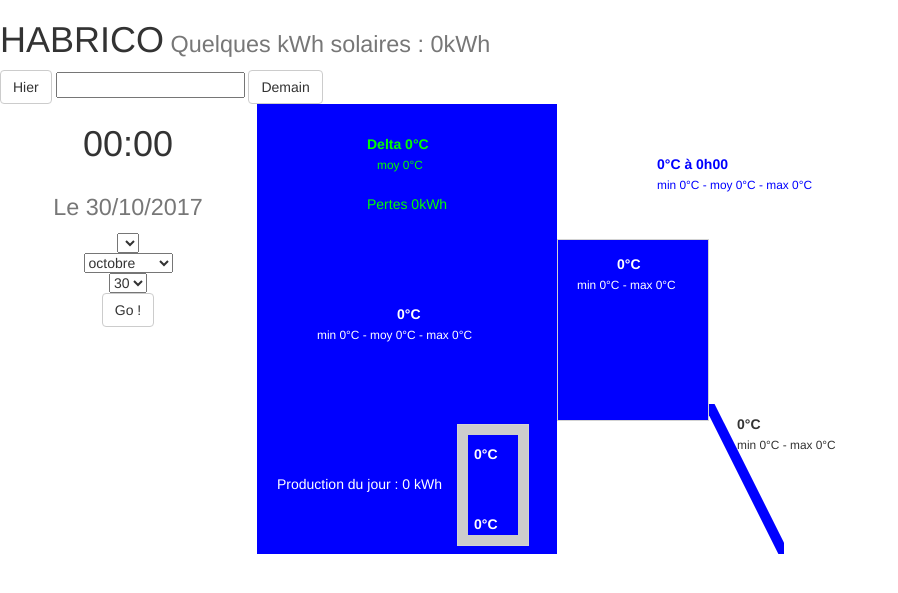
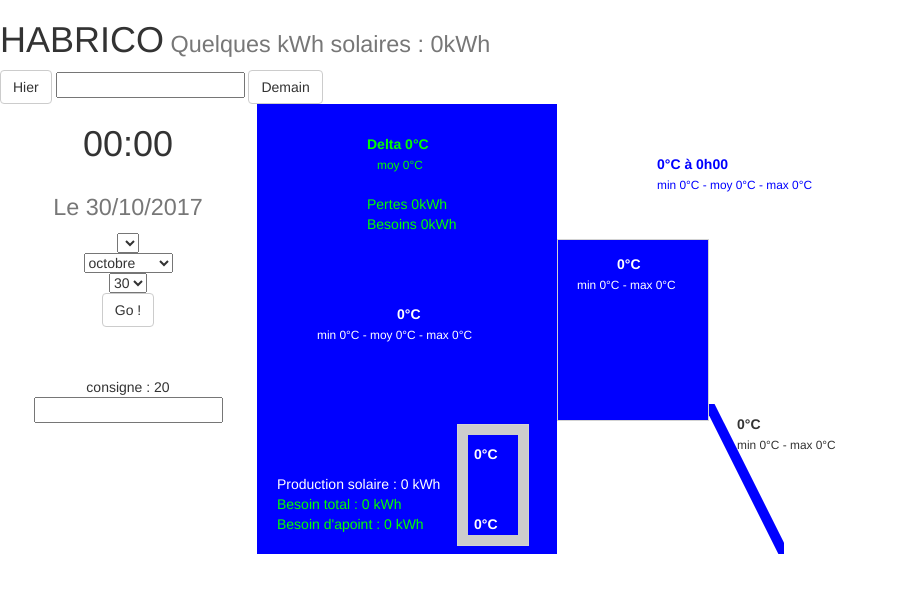
Before and after one commit to gildeluermoz/solarview, a Flask app: page / in a window 1280 px wide. Shown: the top 593 px of the page, without its empty margins (0-898 px from the left). Run offline with Flask 2, Linux system fonts and the light colour scheme; lists and menus that the app fills with data are empty; some libraries are stand-ins or nearby versions.

Commit message:
slider consigne + ajout besoin d'apoint

```diff
--- a/static/app/actionsMethods.js
+++ b/static/app/actionsMethods.js
@@ -1,6 +1,6 @@
 var actionsMethods = {
     methods: {
-        // slider constructor and actions
+        // time slider constructor and actions
         timeSlider: function () {
             // slider constructor
             self = this;
@@ -9,7 +9,26 @@ var actionsMethods = {
             });
             //action when slider slide
             self.appSlider.on("slide", function (sliderValue) {
+                self.currentTimeIndex = sliderValue;
                 self.updateCanvas(sliderValue);
+            });
+        },
+
+        // consigne slider constructor and actions
+        kSlider: function () {
+            // slider constructor
+            self = this;
+            self.consigneSlider = new Slider('#kSlid', {
+                tooltip: 'show'
+            });
+            //action when slider slide
+            self.consigneSlider.on("slide", function (sliderValue) {
+                let index = 0;
+                if (self.currentTimeIndex >= 0) { index = self.currentTimeIndex; }
+                self.kAmbianceNeeded = sliderValue;
+                self.qDayNeeded = self.getQDayNeeded();
+                self.qDayApoint = self.getQDayApoint();
+                self.updateCanvas(index);
             });
         },
 
@@ -42,6 +61,8 @@ var actionsMethods = {
                     this.maxExt = Math.round(this.dayMeteoStats.maxExt * 10) / 10;
                     this.moyExt = Math.round(this.dayMeteoStats.moyExt * 10) / 10;
                     this.moyDelta = Math.round((this.moyMaison - this.moyExt) * 10) / 10;
+                    this.qDayNeeded = this.getQDayNeeded();
+                    this.qDayApoint = this.getQDayApoint();
                     // when all datas are recieved : update template's values
                     this.updateCanvas(0);
                 }, response => {
--- a/static/app/appDatas.js
+++ b/static/app/appDatas.js
@@ -58,7 +58,15 @@ var appDatas = {
         maxDelta: 0,
         moyDelta: 0,
 
-        currentHeatLoss:0,
+        //calcul des pertes et des besoins thermiques
+        currentHeatLoss: 0, //pertes thermiques instantanées constatées
+        currentHeatNeeded: 0, //besoin d'apoint pour la température de consigne
+        consigneSlider: {}, //consigne Slider object
+        kAmbianceNeeded: 20, //température de consigne (slider)
+        kAmbianceNeededMin: 5, //température de consigne mini (slider)
+        kAmbianceNeededMax: 30, //température de consigne maxi (slider)
+        qDayNeeded: 0, // pertes thermiques totales
+        qDayApoint : 0, //besoins d'appoint
 
         showBallonOut: true, //pilote l'affichage de la circulation radiateur
         showSolarFlow: true, //pilote l'affichage de la circulation solaire
@@ -109,7 +117,7 @@ var appDatas = {
         sDay: 30,
         cTime: "00:00",
 
-        //Slider object
+        //time Slider object
         appSlider: {},
 
         // slider index values
--- a/static/app/calculateMethods.js
+++ b/static/app/calculateMethods.js
@@ -16,7 +16,99 @@ var calculateMethods = {
                 ) * deltaHomeOutside)
             + ((this.lambda.flor) * this.kCellar)
             + ((this.lambda.southDownWall) * deltaHomeVeranda);
-            return Math.round((heatLoss / 1000) * 100) / 100;
+            return Math.round((heatLoss * 1.03 / 1000) * 100) / 100;
+        },
+        getCurrentHeatNeeded: function (kInside, kVeranda, kOutside) {
+            let heatLoss = 0;
+            if (kInside < this.kAmbianceNeeded){
+                let deltaHomeOutside = this.kAmbianceNeeded - kOutside;
+                let deltaHomeVeranda = this.kAmbianceNeeded - kVeranda;
+                heatLoss = (
+                    (
+                        this.lambda.roof
+                        + this.lambda.northWall
+                        + this.lambda.eastWall
+                        + this.lambda.westUpWall
+                        + this.lambda.westDownWall
+                        + this.lambda.southUpWall
+                        + this.lambda.windows
+                        + this.lambda.airRenew
+                    ) * deltaHomeOutside)
+                    + ((this.lambda.flor) * this.kCellar)
+                    + ((this.lambda.southDownWall) * deltaHomeVeranda);
+            }
+            return Math.round((heatLoss * 1.03 / 1000) * 100) / 100;
+        },
+        getQDayNeeded: function () {
+            let qNeeded = 0;
+            if (this.dataLines.length > 0) {
+                var meteo = this.dayMeteo;
+                var heatLoss = 0;
+                var kOutside = 0;
+                for(line of this.dataLines){
+                    //récupération de la température extérieure 'kOutside' pour l'heure courante
+                    for (let m of meteo) {
+                        if (m.ctime >= (parseInt(line.ctime.slice(0, 2)) - 2)) {
+                            kOutside = Math.round(m.t * 10) / 10;
+                            break;
+                        }
+                    }
+                    //calcul des pertes pour la minute courante
+                    let deltaHomeOutside = this.kAmbianceNeeded - kOutside;
+                    let deltaHomeVeranda = this.kAmbianceNeeded - line.t5;
+                    heatLoss = (
+                        (
+                            this.lambda.roof
+                            + this.lambda.northWall
+                            + this.lambda.eastWall
+                            + this.lambda.westUpWall
+                            + this.lambda.westDownWall
+                            + this.lambda.southUpWall
+                            + this.lambda.windows
+                            + this.lambda.airRenew
+                        ) * deltaHomeOutside)
+                        + ((this.lambda.flor) * this.kCellar)
+                        + ((this.lambda.southDownWall) * deltaHomeVeranda);
+                    qNeeded += heatLoss;
+                }
+            }
+            return Math.round(((qNeeded * 1.03 / 1000) / 60) * 100) / 100;
+        },
+        getQDayApoint: function () {
+            let qNeeded = 0;
+            if (this.dataLines.length > 0) {
+                var meteo = this.dayMeteo;
+                var heatLoss = 0;
+                var kOutside = 0;
+                for (line of this.dataLines) {
+                    //récupération de la température extérieure 'kOutside' pour l'heure courante
+                    for (let m of meteo) {
+                        if (m.ctime >= (parseInt(line.ctime.slice(0, 2)) - 2)) {
+                            kOutside = Math.round(m.t * 10) / 10;
+                            break;
+                        }
+                    }
+                    //calcul des pertes pour la minute courante
+                    if (line.t4 < this.kAmbianceNeeded){
+                        let deltaHomeOutside = this.kAmbianceNeeded - line.t4;
+                        heatLoss = (
+                            (
+                                this.lambda.roof
+                                + this.lambda.northWall
+                                + this.lambda.eastWall
+                                + this.lambda.westUpWall
+                                + this.lambda.westDownWall
+                                + this.lambda.southUpWall
+                                + this.lambda.windows
+                                + this.lambda.airRenew
+                                + this.lambda.flor
+                                + this.lambda.southDownWall
+                            ) * deltaHomeOutside);
+                        qNeeded += heatLoss;
+                    }
+                }
+            }
+            return Math.round(((qNeeded * 1.03 / 1000) / 60) * 100) / 100;
         }
     }
 };
--- a/static/app/drawMethods.js
+++ b/static/app/drawMethods.js
@@ -180,6 +180,8 @@ var drawFunctions = {
                 }
                 this.currentDelta = Math.round((this.kAmbiance - this.kExt) * 10) / 10;
                 this.currentHeatLoss = this.getCurrentHeatLoss(this.kAmbiance, this.kVeranda, this.kExt);
+                this.currentHeatNeeded = this.getCurrentHeatNeeded(this.kAmbiance, this.kVeranda, this.kExt);
+
                 this.drawBallon(this.kBaloonDown, this.kBaloonUp);
                 this.drawBallonOut(this.kBaloonUp);
                 this.drawCapteur(this.kPanel);
--- a/static/app/solarApp.js
+++ b/static/app/solarApp.js
@@ -14,6 +14,7 @@ window.onload=function(){
 				this.drawSolarOut(this.kPanel);
 				this.drawSolarIn(this.kGlycolOut);
 				this.timeSlider();
+				this.kSlider();
 				this.getData();
 				this.getMonthsList();
 				this.getYearsList();
--- a/static/css/main.css
+++ b/static/css/main.css
@@ -2,6 +2,16 @@
 	left:0%;
 	width:80%;
 	margin:10px 0 0 10px;
+}
+
+#kSlider{
+	left:0%;
+	width:80%;
+	margin:10px 0 0 10px;
+}
+
+#consigne{
+	margin-top:50px;
 }
 
 
@@ -11,16 +21,6 @@
 	width:20%;
 	min-height: 500px;
 	text-align:center;
-}
-
-#selectFile{
-	top:30px;
-	z-index: 0;
-	position:relative;
-}
-
-#speedSlid .slider-selection {
-	background: #BABABA;
 }
 
 #content{
@@ -162,6 +162,14 @@
 	top:90px;
 }
 
+#currentHeatNeeded{
+	position:absolute;
+	color :#0f0;
+	z-index: 2;
+	left:110px;
+	top:110px;
+}
+
 #T5{
 	position:absolute;
 	color :#fff;
@@ -186,6 +194,22 @@
 	color :#fff;
 	left:20px;
 	top:370px;
+}
+
+#qDayNeeded{
+	position:absolute;
+	z-index: 2;
+	color :#0f0;
+	left:20px;
+	top:390px;
+}
+
+#qDayApoint{
+	position:absolute;
+	z-index: 2;
+	color :#0f0;
+	left:20px;
+	top:410px;
 }
 
 #T6{
--- a/templates/index.html
+++ b/templates/index.html
@@ -22,7 +22,7 @@
 
 	<body>
 		<div id="solar-app">
-			<div >
+			<div>
 				<h1>HABRICO<small> Quelques kWh solaires : {{qYear}}kWh</small></h1>
 				<button type="button" class="btn btn-default" v-on:click="yesterday(sYear, sMonth, sDay)">Hier</button>
 				<input
@@ -65,13 +65,21 @@
 					</select>
 		    	</div>
 		    	<button type="button" class="btn btn-default" v-on:click="getData()">Go !</button>
+			<div>
+				<div id="consigne">consigne : {{kAmbianceNeeded}}</div>
+				<input id="kSlid" data-slider-id='kSlider' type="text" :data-slider-min="kAmbianceNeededMin" :data-slider-max="kAmbianceNeededMax"
+				 data-slider-step="1" :data-slider-value="kAmbianceNeeded" />
 			</div>
+
+			</div>
+
 			<div id=content>
 
 				<div id="dispositif">
 					<canvas id="maisonCanvas" width="300" height="450"></canvas>
 					<div id="currentDeltaMaison">Delta {{currentDelta}}°C</b></div>
 					<div id="currentHeatLoss">Pertes {{currentHeatLoss}}kWh</b></div>
+					<div id="currentHeatNeeded">Besoins {{currentHeatNeeded}}kWh</b></div>
 					<div id="deltaMoyenMaison">
 						<small>moy {{moyDelta}}°C</small>
 					</div>
@@ -95,7 +103,9 @@
 					<div id="T3">{{kBaloonUp}}°C</div>
 					<div id="T2">{{kBaloonDown}}°C</div>
 					<div id="pCurrent"> <-- {{pCurrent}}kW</div>
-					<div id="qday">Production du jour : {{qDay}} kWh</div>
+					<div id="qday">Production solaire : {{qDay}} kWh</div>
+					<div id="qDayNeeded">Besoin total : {{qDayNeeded}} kWh</div>
+					<div id="qDayApoint">Besoin d'apoint : {{qDayApoint}} kWh</div>
 					<canvas id="capteurCanvas" width="75" height="150"></canvas>
 					<canvas id="solarOutCanvas" width="250" height="15"></canvas>
 					<canvas id="solarInCanvas" width="250" height="15"></canvas>
```
